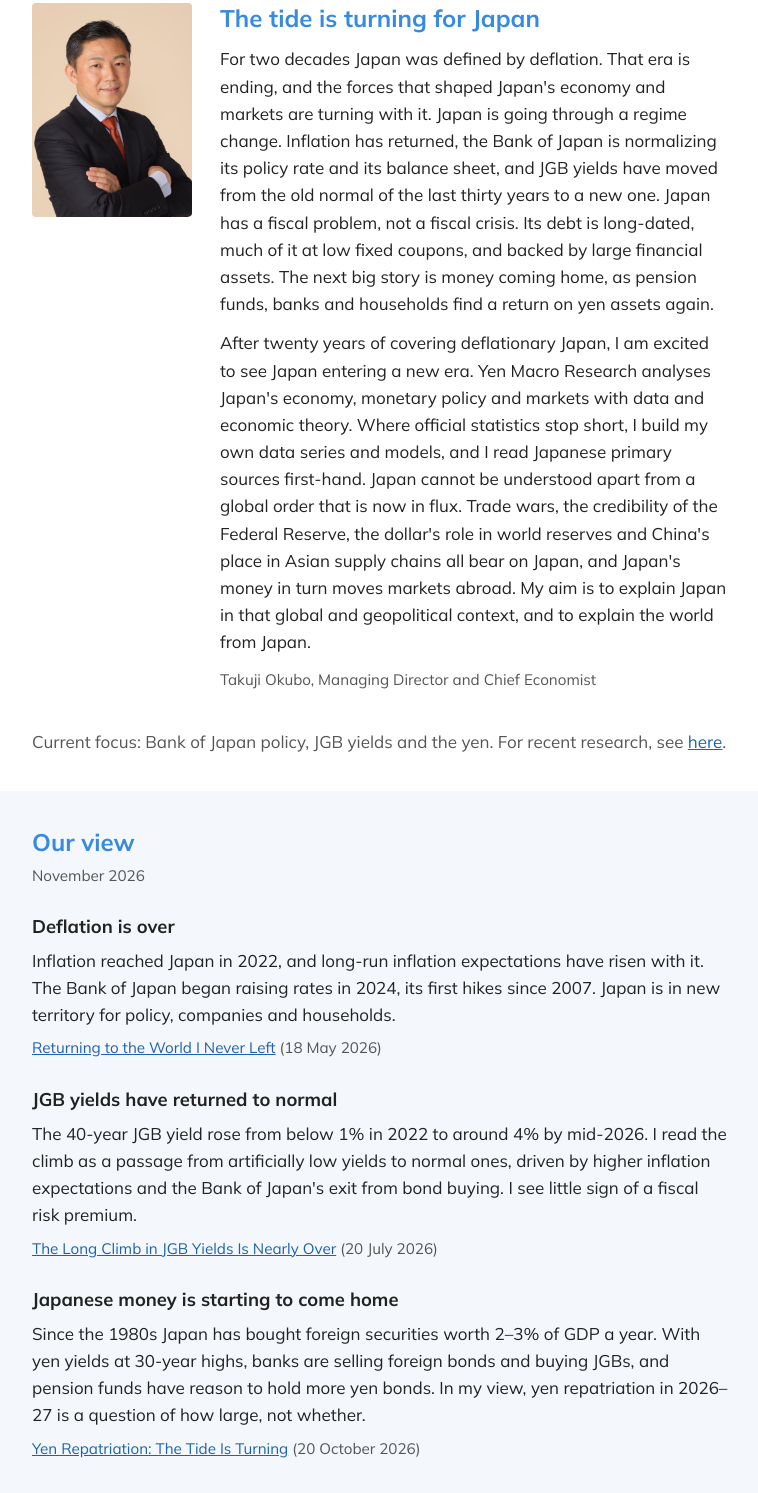
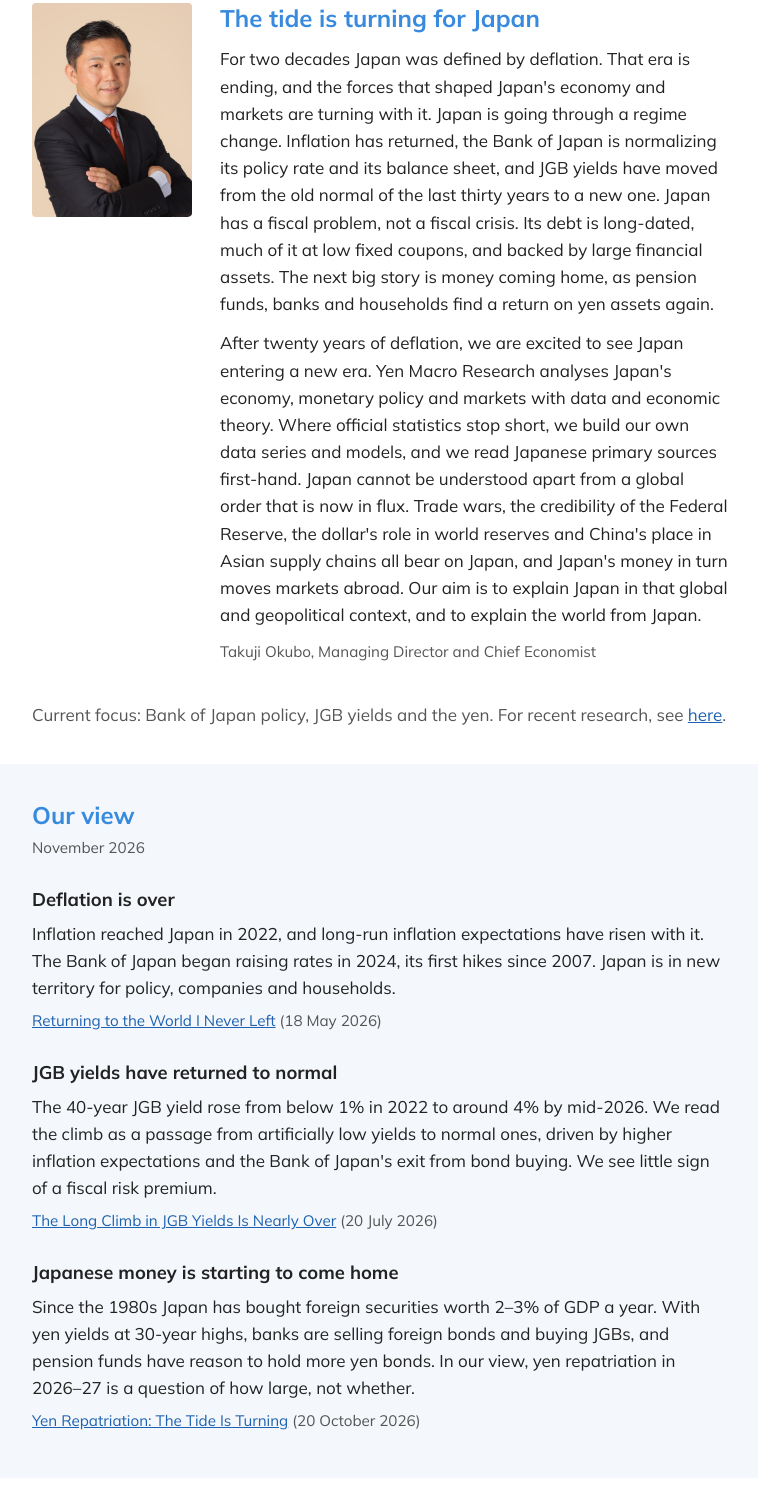
Before and after one commit to TakujiOkubo/yenmacro-site, a plain HTML site: page index.html in a window 1280 px wide. Shown: the part 247-1740 px from the top of the page, without its empty margins (260-1018 px from the left). Drawn offline with Linux system fonts and the light colour scheme.

Commit message:
Use 'we' throughout the page copy (v7, for review)
Co-Authored-By: Claude Opus 5.5 <noreply@anthropic.com>

```diff
--- a/index.html
+++ b/index.html
@@ -35,7 +35,7 @@
       <h2 id="foreword-h">The tide is turning for Japan</h2>
       <div class="foreword-text">
         <p>For two decades Japan was defined by deflation. That era is ending, and the forces that shaped Japan's economy and markets are turning with it. Japan is going through a regime change. Inflation has returned, the Bank of Japan is normalizing its policy rate and its balance sheet, and JGB yields have moved from the old normal of the last thirty years to a new one. Japan has a fiscal problem, not a fiscal crisis. Its debt is long-dated, much of it at low fixed coupons, and backed by large financial assets. The next big story is money coming home, as pension funds, banks and households find a return on yen assets again.</p>
-        <p>After twenty years of covering deflationary Japan, I am excited to see Japan entering a new era. Yen Macro Research analyses Japan's economy, monetary policy and markets with data and economic theory. Where official statistics stop short, I build my own data series and models, and I read Japanese primary sources first-hand. Japan cannot be understood apart from a global order that is now in flux. Trade wars, the credibility of the Federal Reserve, the dollar's role in world reserves and China's place in Asian supply chains all bear on Japan, and Japan's money in turn moves markets abroad. My aim is to explain Japan in that global and geopolitical context, and to explain the world from Japan.</p>
+        <p>After twenty years of deflation, we are excited to see Japan entering a new era. Yen Macro Research analyses Japan's economy, monetary policy and markets with data and economic theory. Where official statistics stop short, we build our own data series and models, and we read Japanese primary sources first-hand. Japan cannot be understood apart from a global order that is now in flux. Trade wars, the credibility of the Federal Reserve, the dollar's role in world reserves and China's place in Asian supply chains all bear on Japan, and Japan's money in turn moves markets abroad. Our aim is to explain Japan in that global and geopolitical context, and to explain the world from Japan.</p>
         <p class="signoff">Takuji Okubo, Managing Director and Chief Economist</p>
       </div>
     </div>
@@ -53,12 +53,12 @@
       </div>
       <div class="theme">
         <h3>JGB yields have returned to normal</h3>
-        <p>The 40-year JGB yield rose from below 1% in 2022 to around 4% by mid-2026. I read the climb as a passage from artificially low yields to normal ones, driven by higher inflation expectations and the Bank of Japan's exit from bond buying. I see little sign of a fiscal risk premium.</p>
+        <p>The 40-year JGB yield rose from below 1% in 2022 to around 4% by mid-2026. We read the climb as a passage from artificially low yields to normal ones, driven by higher inflation expectations and the Bank of Japan's exit from bond buying. We see little sign of a fiscal risk premium.</p>
         <p class="read"><a href="https://takujiokubo.substack.com/p/the-long-climb-in-jgb-yields-is-nearly">The Long Climb in JGB Yields Is Nearly Over</a> (20 July 2026)</p>
       </div>
       <div class="theme">
         <h3>Japanese money is starting to come home</h3>
-        <p>Since the 1980s Japan has bought foreign securities worth 2–3% of GDP a year. With yen yields at 30-year highs, banks are selling foreign bonds and buying JGBs, and pension funds have reason to hold more yen bonds. In my view, yen repatriation in 2026–27 is a question of how large, not whether.</p>
+        <p>Since the 1980s Japan has bought foreign securities worth 2–3% of GDP a year. With yen yields at 30-year highs, banks are selling foreign bonds and buying JGBs, and pension funds have reason to hold more yen bonds. In our view, yen repatriation in 2026–27 is a question of how large, not whether.</p>
         <p class="read"><a href="https://takujiokubo.substack.com/p/yen-repatriation-the-tide-is-turning">Yen Repatriation: The Tide Is Turning</a> (20 October 2026)</p>
       </div>
     </div>
```
